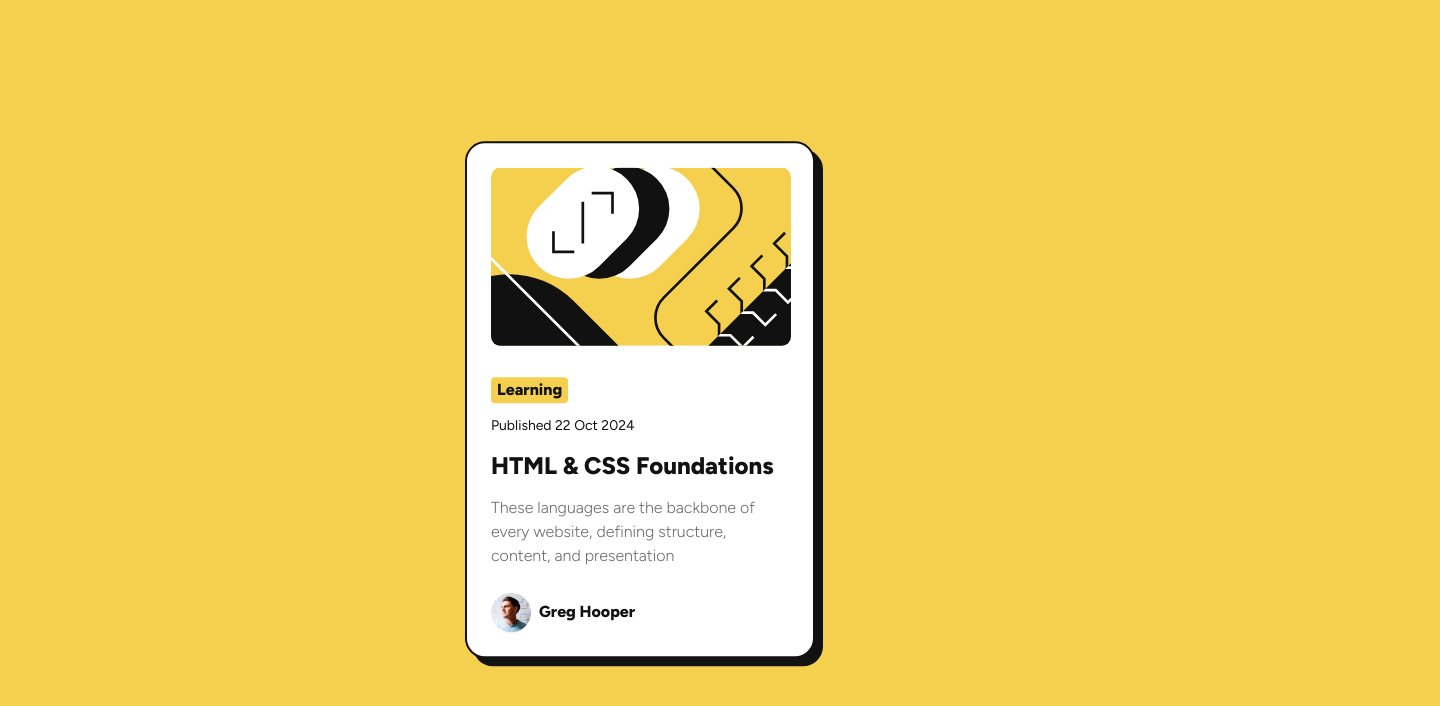
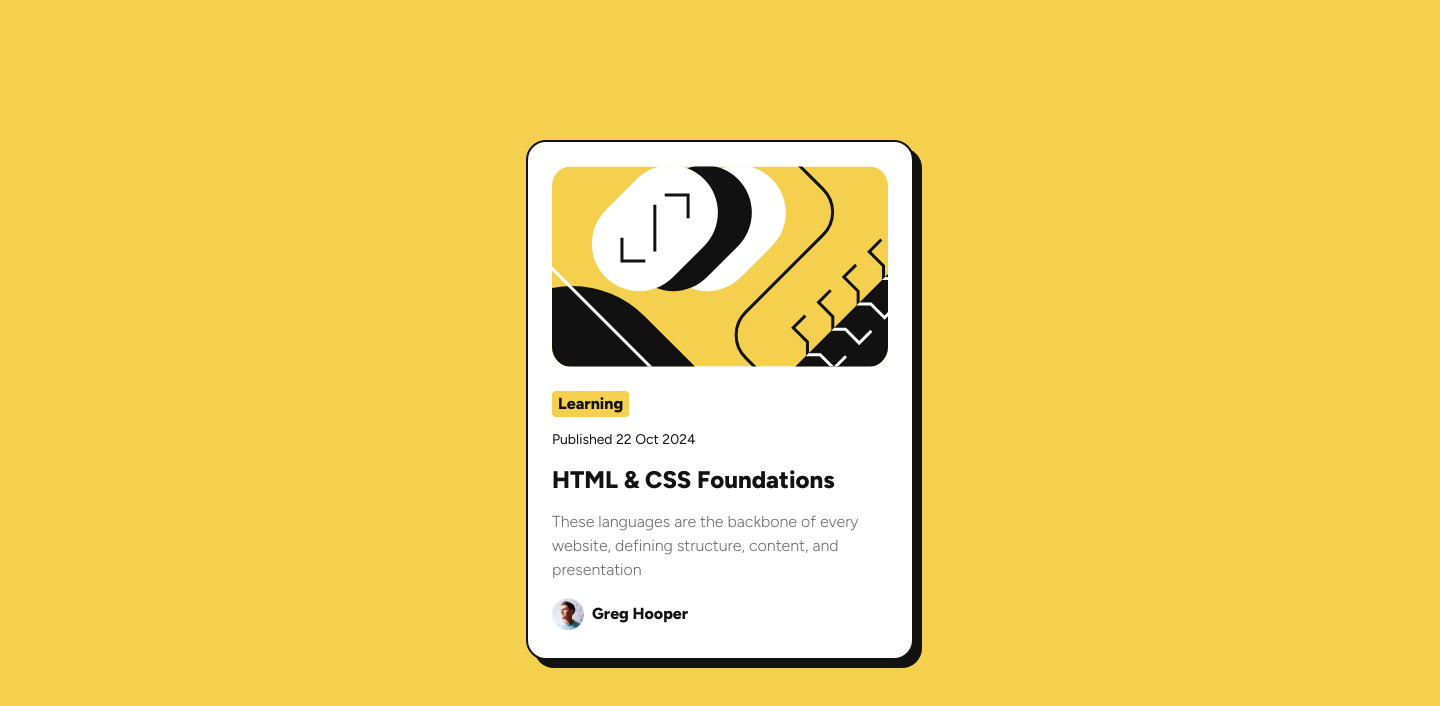
Before and after one commit to ManojSinghDashauni/2-blog-card, a plain HTML site: page index.html in a window 1280 px wide. Shown: the whole page, 1440 px wide, since content can reach past the window. Drawn offline with Linux system fonts and the light colour scheme.

Commit message:
use grid layout

```diff
--- a/index.html
+++ b/index.html
@@ -13,6 +13,8 @@
   <title>Blog preview card</title>
 </head>
 <body>
+  <div class="container">
+    <div id="card">
       <a href="#">
         <main class="card">
           <section class="svg__box">
@@ -28,5 +30,7 @@
           </section>
         </main>
       </a>
+    </div>
+  </div>
 </body>
 </html>
--- a/style.css
+++ b/style.css
@@ -10,10 +10,6 @@
     --line-height:150%;
 }
 
-a{
-    text-decoration: none;
-}
-
 *{
     margin: 0;
     box-sizing: border-box;
@@ -21,21 +17,39 @@ a{
     font-optical-sizing: auto;
     font-style: normal;
     line-height: 150%;
-    /* text-align: left; */
     color: var(--color-Gray-950)
 }
 
 body{
     background: var(--color-yellow);
-    position: absolute;
-    top: 50%;
-    left: 50%;
-    transform: translate(-50%, -50%);
+    width: 1440px;
+    height: 100vh;
+    display: flex;
+    align-items: center;
+    justify-content: center;
+}
+
+.container{
+    display: grid;
+    grid-template-columns: repeat(12,72px);
+    gap: 32px;
+}
+
+#card{
+    grid-column: 5 / span 4;
+    height: 522px;
+    display: flex;
+    align-items: center;
+    justify-content: center;
+    text-align: left;
+}
+
+a{
+    text-decoration: none;
 }
 
 h1{
     font-size: var(--font-size-text1);
-    /* color: var(--color-yellow); */
     font-weight: 800;
     margin-inline: 24px;
 }
@@ -55,10 +69,6 @@ p{
 .card{
     background: var(--color-white);
     border: 2px solid var(--color-Gray-950);
-    display: flex;
-    flex-direction: column;
-    align-items: flex-start;
-    width: 350px;
     border-radius: 20px;
     box-shadow: 8px 8px var(--color-Gray-950);
 }
@@ -70,24 +80,31 @@ p{
     border-radius: 4px;
     margin-inline: 24px;
 }
+
 .svg__box{
-    width: 300px;
+    width: max-content;
     margin: 24px;
-    /* background-color: aqua; */
+    overflow: hidden;
+    display:flex;
+    justify-content: center;
+    align-items:center;
+    border-radius: 20px;
 }
+
 .svg__img{
     width: 100%;
-    height: auto;
-    border-radius: 10px;
+    height: 100%;
+    object-fit: cover;
 }
+
 .avatar__box{
     display: flex;
     align-items: center;
     margin:12px 24px 24px 24px;
 }
 .avatar__img{
-    width: 40px;
-    height: 40px;
+    width: 32px;
+    height: 32px;
 }
 h4{
     font-size: var(--font-size-text2);
@@ -100,3 +117,16 @@ a:active,a:hover{
         color: var(--color-yellow);
     }
 }
+
+@media only screen and (max-width:431px ) {
+    body{
+        width: auto;
+    }
+    .container{
+        grid-template-columns: repeat(4,1fr);
+        margin: 24px;
+    }
+    #card{
+        grid-column: 1 / span 4;
+    }
+  }
```
Lines whose indentation alone changed are shown as unchanged.
